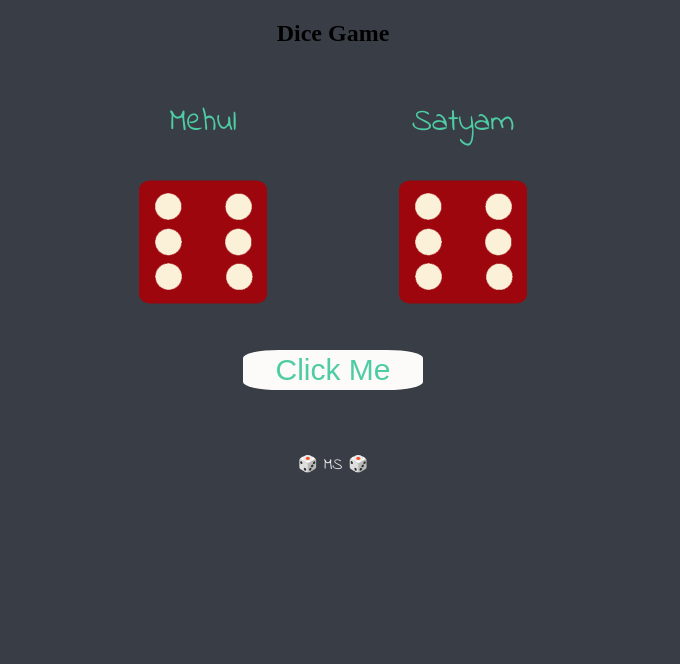
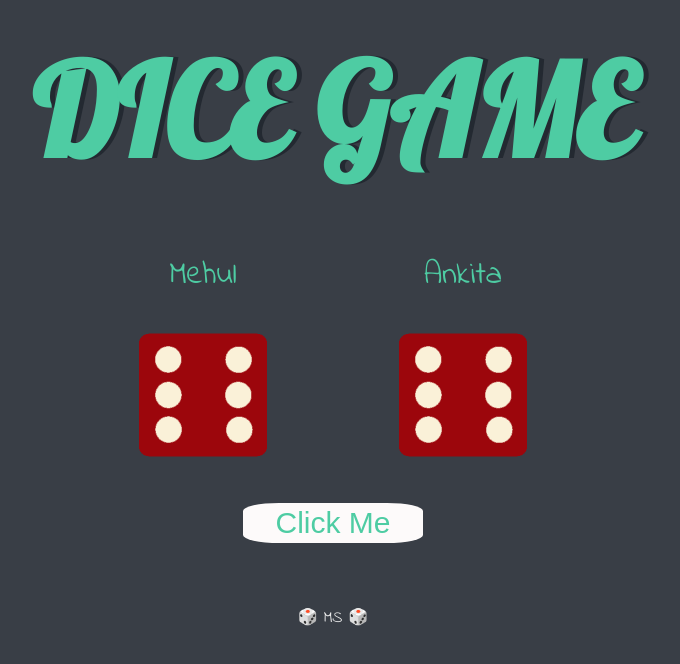
Before and after one commit to Mehul-Shrivastava/dice, a plain HTML site: page index.html in a window 1280 px wide. Shown: the whole page, without its empty margins (307-987 px from the left). Drawn offline with Linux system fonts and the light colour scheme.

Commit message:
Update index.html

```diff
--- a/index.html
+++ b/index.html
@@ -11,7 +11,7 @@
   </head>
   <body>
     <div class="container">
-      <h2>Dice Game</h2>
+      <h1>DICE GAME</h1>
 
       <div class="dice">
         <p>Mehul</p>
@@ -19,7 +19,7 @@
       </div>
 
       <div class="dice">
-        <p>Satyam</p>
+        <p>Ankita</p>
         <img class="img2" src="./images/dice6.png" />
       </div>
     </div>
```
